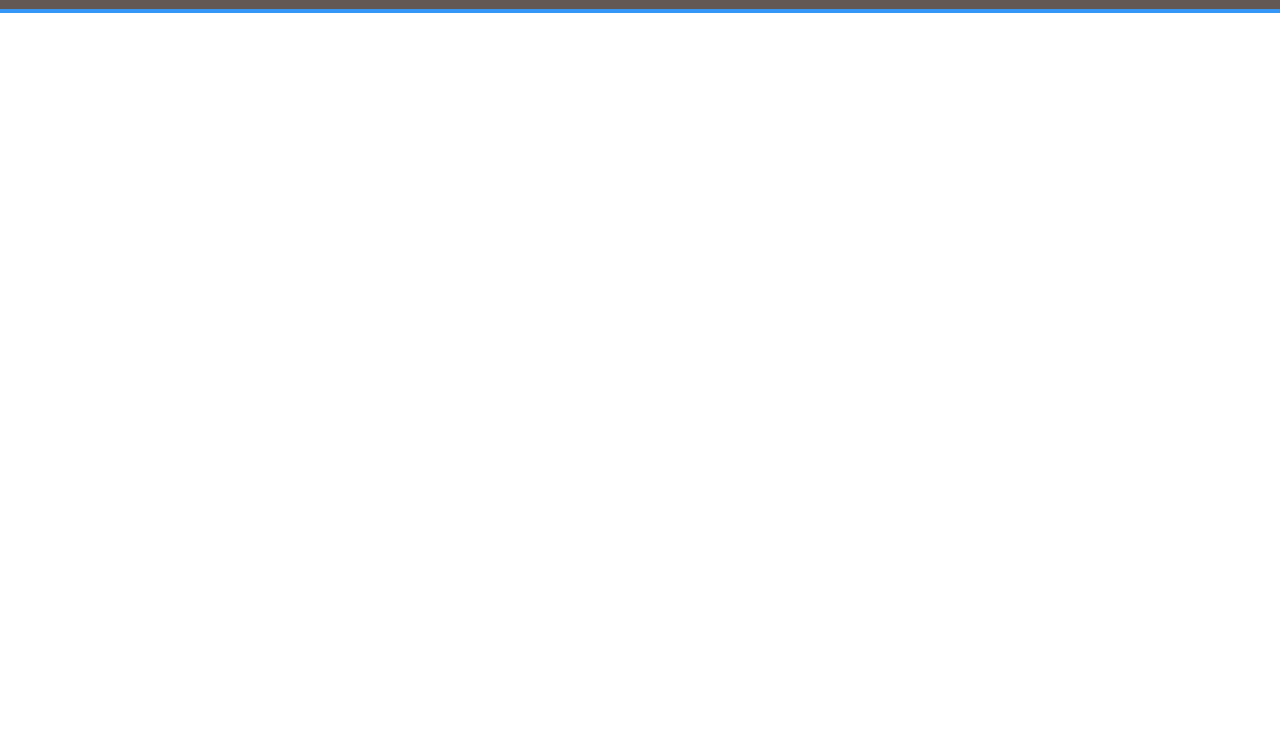
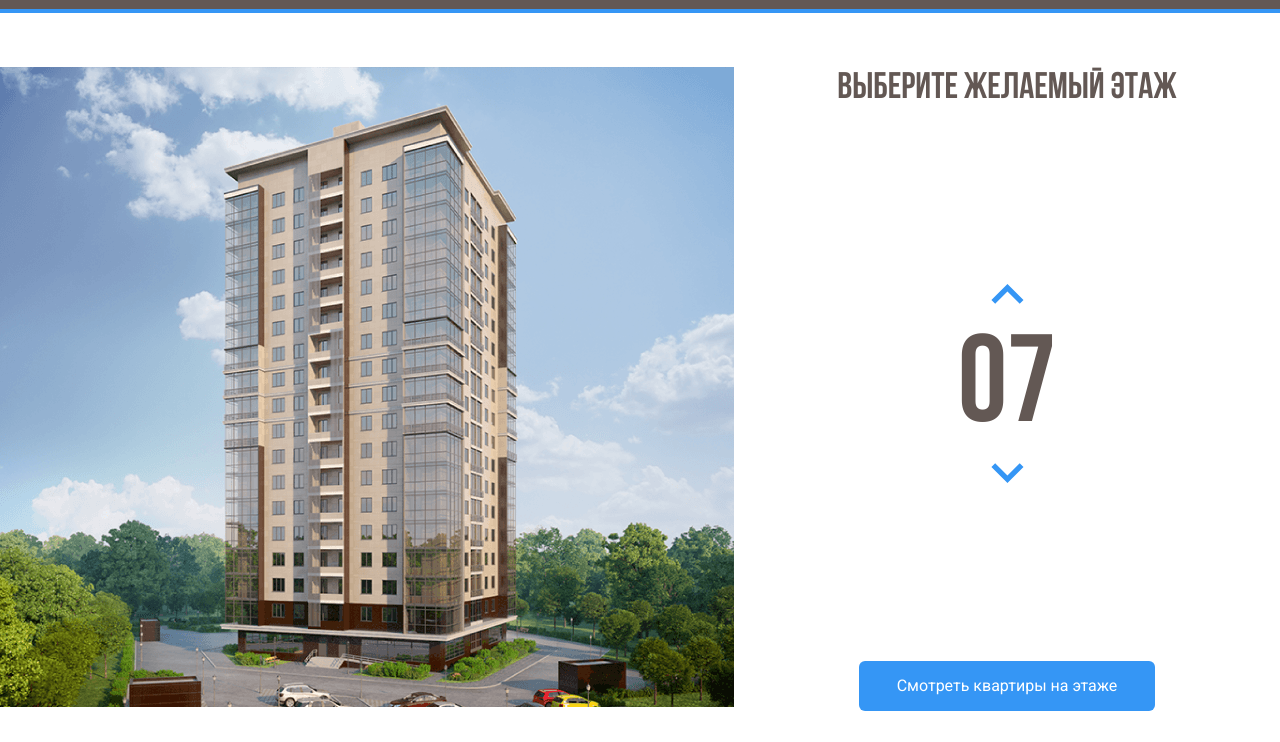
Before and after one commit to ruuuu/melody, a plain HTML site: page index.html in a window 1280 px wide. Shown: the part 58-800 px from the top of the page. Drawn offline with Linux system fonts and the light colour scheme.

Commit message:
Add files via upload

```diff
--- a/css/style.css
+++ b/css/style.css
@@ -1,4 +1,29 @@
 /* файл normalize.css берем отсда https://necolas.github.io/normalize.css/*/
+
+
+/*шрифт скачали отсюда https://ofont.ru/view/3379*/
+@font-face { /* это взяли из файла style.css, а сам этот файл лежит в скачанном архиве с сайта https://transfonter.org/*/
+    font-family: 'Bebas Neue Cyrillic';
+    src: local('Bebas Neue Cyrillic'), local('BebasNeueCyrillic'),
+        url('../fonts/BebasNeueCyrillic.woff2') format('woff2'),
+        url('../fonts/BebasNeueCyrillic.woff') format('woff');
+    font-weight: normal;
+    font-style: normal;
+    font-display: swap;
+}
+
+
+@font-face {
+    font-family: 'Bebas Neue';
+    src: local('Bebas Neue Regular Regular'), local('BebasNeueRegular'),
+        url('BebasNeueRegular.woff2') format('woff2'),
+        url('BebasNeueRegular.woff') format('woff');
+    font-weight: normal;
+    font-style: normal;
+    font-display: swap;
+}
+
+
 
 
 *{
@@ -18,6 +43,14 @@ ul{
 a{
   text-decoration: none;
 }
+
+
+.contaner{
+  max-width: 1280px;
+  margin: 0 auto;
+}
+
+
 
 .header{
   background-color: #635854;
@@ -66,3 +99,75 @@ a{
   line-height: 20px;
   color: #fff;
 }
+
+.main{
+  padding-top: 54px;
+
+}
+
+.main .contaner{
+  display: flex;
+
+}
+
+
+
+
+.home-image path{ /* svg добавиили класс сами*/
+  opacity: 0;
+  cursor: pointer;
+}
+
+
+.home-image path:hover{
+  opacity: 1;
+}
+
+.main-info{ /*флекс элемент, котрый сам флекс кнтенер*/
+  flex-grow: 1; /*эдлемент расширятьсяб если  будет свобоное место*/
+  text-align: center;
+  display: flex;
+  flex-direction: column;
+  justify-content: space-between;
+  align-items: center;
+}
+
+.main-title{
+  margin: 0;
+  font-family: 'Bebas Neue Cyrillic', sans-serif;
+  font-weight: normal;
+  font-size: 37px;
+  line-height: 44px;
+  color: #635854;
+}
+
+.counter-group{
+  display: flex;
+  flex-direction: column;
+  align-items: center;
+}
+
+.counter{
+  margin-top: 10px;
+  color: #635854;
+  font-size: 124px;
+  font-family: 'Bebas Neue Cyrillic', sans-serif;
+}
+
+.counter-button{ /*button*/
+  border: none;
+
+  background-color: #fff;
+}
+
+.counter-arrow-down{ /*svg*/
+  transform: rotateX(180deg);
+}
+
+.button-primary{
+  padding: 16px 38px;
+  border: none;
+  background-color: rgba(53, 150, 245, 1);
+  border-radius: 6px;
+  color: #FFFFFF;
+}
--- a/index.html
+++ b/index.html
@@ -42,8 +42,66 @@
         <a class="navbar-phone" href="tel:+78431234567">8 (843) 123-45-67</a>
       </div>
     </div>
+  </div>
 
-  </div>
+  <main class="main">
+    <div class="contaner">
+      <div class="main-image">
+        <svg class="home-image" width="734" height="640" viewBox="0 0 734 640" fill="none"
+          xmlns="http://www.w3.org/2000/svg" xmlns:xlink="http://www.w3.org/1999/xlink">
+          <rect width="734" height="640" fill="url(#pattern0)" />
+          <defs>
+            <pattern id="pattern0" patternContentUnits="objectBoundingBox" width="1" height="1">
+              <use xlink:href="#image0" transform="translate(-0.00408719) scale(0.0013624 0.0015625)" />
+            </pattern>
+            <image id="image0" width="740" height="640" xlink:href="img/home.png" />
+          </defs>
+          <path d="M222 537.7L442.8 545.7L512 532V553.7L443.5 573.4L222 562.4V537.7Z" fill="#3595F6"
+            fill-opacity="0.75" />
+          <path d="M223 536.7V511.7L443.3 515L513 511.7V531.7L443.7 544.7L223 536.7Z" fill="#3595F6"
+            fill-opacity="0.75" />
+          <path d="M223 510.7V485.7H444H513V508.7L445 515.7L223 510.7Z" fill="#3595F6" fill-opacity="0.75" />
+          <path d="M223 486.7V461.7L444.3 458L512 464.7V486.7H444" fill="#3595F6" fill-opacity="0.75" />
+          <path d="M223 460.7V434.7L444.5 431.4L513 442.4V463.7L444 457L223 460.7Z" fill="#3595F6"
+            fill-opacity="0.75" />
+          <path d="M222 433.7V410L443 397.7L514 420.7V442L443 429.7L222 433.7Z" fill="#3595F6" fill-opacity="0.75" />
+          <path d="M222 411.7V386.7L444.2 370.4L514 399V419.7L443.7 398L222 411.7Z" fill="#3595F6"
+            fill-opacity="0.75" />
+          <path d="M222 386.7V361.7L444.5 341.4L514 378V398.7L442 370L222 386.7Z" fill="#3595F6" fill-opacity="0.75" />
+          <path d="M222 360.7V336.7L445 312L514 356V377.7L444.7 339.7L222 360.7Z" fill="#3595F6" fill-opacity="0.75" />
+          <path d="M222 335.7V311.7L444.5 283L514 334V354.7L443.7 312.4L222 335.7Z" fill="#3595F6"
+            fill-opacity="0.75" />
+          <path d="M221 311.7V287.7L443.3 254.7L514 314V333.7L444 283L221 311.7Z" fill="#3595F6" fill-opacity="0.75" />
+          <path d="M222 286.7V262.7L443.2 227.7L513 291.7V312.7L444.3 254.4L222 286.7Z" fill="#3595F6"
+            fill-opacity="0.75" />
+          <path d="M222 262.7V237.7L444.3 199.7L513 270V290.7L444 226.7L222 262.7Z" fill="#3595F6"
+            fill-opacity="0.75" />
+          <path d="M222 236.7V211.7L442.8 168L513 247V269.7L444 196.4L222 236.7Z" fill="#3595F6" fill-opacity="0.75" />
+          <path d="M223 212.7V187.7L443 139.7L513 224.7V247.7L442.3 168.4L223 212.7Z" fill="#3595F6"
+            fill-opacity="0.75" />
+          <path d="M222 187.7V162.7L441.8 110.7L513 203V225.7L443.3 139.4L222 187.7Z" fill="#3595F6"
+            fill-opacity="0.75" />
+          <path d="M222 162.7V136.7L444 80L513 181.7V202.7L443.7 111L222 162.7Z" fill="#3595F6" fill-opacity="0.75" />
+        </svg>
+      </div>
+
+      <div class="main-info">
+        <h2 class="main-title">Выберите желаемый этаж</h2>
+        <div class="counter-group">
+          <button class="counter-button counter-up">
+            <img class="counter-arrow counter-arrow-up" src="img/arrow-left.svg" alt="up">
+          </button>
+          <span class="counter">07</span>
+          <button class="counter-button counter-down">
+            <img class="counter-arrow counter-arrow-down" src="img/arrow-left.svg" alt="down">
+          </button>
+        </div>
+        <button class="button button-primary">Смотреть квартиры на этаже</button>
+      </div>
+
+    </div>
+
+  </main>
 
 </body>
 
```
Also changed, not shown: fonts/BebasNeueCyrillic.woff (added), fonts/BebasNeueCyrillic.woff2 (added), fonts/BebasNeueRegular.woff (added), fonts/BebasNeueRegular.woff2 (added), img/Group 3.svg (added), img/Vector.svg (added), img/arrow-left.svg (added), img/home.png (added).
